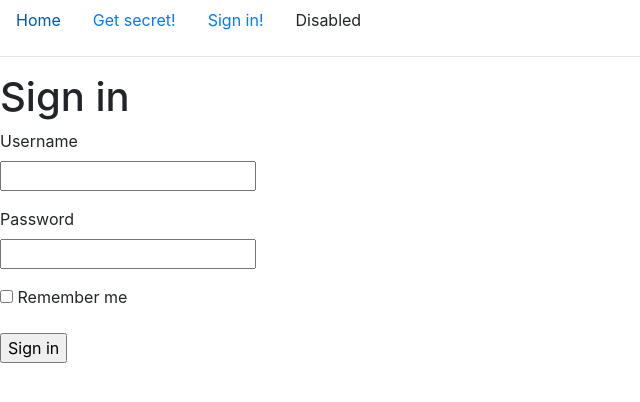
After one commit to kosmonavtus/lp_vault_bot_storage, a Flask app: page /login in a window 1280 px wide. The commit adds this page. Shown: the top 402 px of the page, without its empty margins (0-640 px from the left). Run offline with Flask 2, Linux system fonts and the light colour scheme.

Commit message:
Создал веб-формы: 1) форма ввода логина и пароля, 2) форма ввода имени пользователя для которого необходимо вывести секреты

```diff
--- /dev/null
+++ b/forms.py
@@ -0,0 +1,20 @@
+from flask_wtf import FlaskForm
+from wtforms import StringField, PasswordField, BooleanField, SubmitField
+from wtforms.validators import DataRequired
+
+# Создаём классы веб-форм используя flask_wtf
+# validators=[DataRequired()] проверяет не отправлено ли поле пустым
+
+
+class LoginForm(FlaskForm):
+    # Форма авторизации
+    username = StringField('Username', validators=[DataRequired()])
+    password = PasswordField('Password', validators=[DataRequired()])
+    remember_me = BooleanField('Remember me')
+    submit = SubmitField('Sign in')
+
+
+class SendData(FlaskForm):
+    # Форма для ввода имени пользователя секреты которого необходимо вывести
+    user = StringField('User', validators=[DataRequired()])
+    submit = SubmitField('Send')
--- a/vault_app/__init__.py
+++ b/vault_app/__init__.py
@@ -1,13 +1,18 @@
 # Код приложения на Flask
 from flask import Flask
 from config import Config
-from vault_app.index.index import bluprint as index_blueprint
+from vault_app.routes.index import bluprint as index_blueprint
+from vault_app.routes.send_data import bluprint as send_data_blueprint
+from vault_app.routes.login import bluprint as login_blueprint
 
 
 app = Flask(__name__)
 
 app.config.from_object(Config)
+
 app.register_blueprint(index_blueprint)
+app.register_blueprint(send_data_blueprint)
+app.register_blueprint(login_blueprint)
 
 
 if __name__ == '__main__':
--- /dev/null
+++ b/vault_app/routes/login.py
@@ -0,0 +1,12 @@
+from flask import Blueprint, render_template
+from forms import LoginForm
+
+
+bluprint = Blueprint('login', __name__)
+
+
+@bluprint.route('/login')
+def login():
+    form = LoginForm()
+    title = 'Sign in'
+    return render_template('login.html', title=title, form=form)
--- a/vault_app/templates/base.html
+++ b/vault_app/templates/base.html
@@ -8,9 +8,9 @@
     <!-- Bootstrap CSS -->
     <link rel="stylesheet" href="https://cdn.jsdelivr.net/npm/bootstrap@4.1.3/dist/css/bootstrap.min.css" integrity="sha384-MCw98/SFnGE8fJT3GXwEOngsV7Zt27NXFoaoApmYm81iuXoPkFOJwJ8ERdknLPMO" crossorigin="anonymous">
     {% if title %}
-    <title>{{ title }} - Microblog</title>
+    <title>{{ title }}</title>
     {% else %}
-    <title>Welcome to Microblog</title>
+    <title>Welcome to test_page</title>
     {% endif %}
   </head>
   <body>
@@ -19,10 +19,10 @@
 			<a class="nav-link active" aria-current="page" href="/index">Home</a>
 			</li>
 			<li class="nav-item">
-			<a class="nav-link" href="#">Link</a>
+			<a class="nav-link" href="/send_data">Get secret!</a>
 			</li>
 			<li class="nav-item">
-			<a class="nav-link" href="#">Link</a>
+			<a class="nav-link" href="/login">Sign in!</a>
 			</li>
 			<li class="nav-item">
 			<a class="nav-link disabled">Disabled</a>
--- a/vault_app/templates/index.html
+++ b/vault_app/templates/index.html
@@ -2,9 +2,6 @@
 
 {% block content %}
 <body>
-    <h1>Hello, {{ user.username }}!</h1>
-    {% for post in posts %}
-    <div><p>{{ post.author.username }} says: <b>{{ post.body }}</b></p></div>
-    {% endfor %}
+    <h1>Hello, world!</h1>
 </body>
 {% endblock %}
--- /dev/null
+++ b/vault_app/templates/login.html
@@ -0,0 +1,22 @@
+{% extends "base.html" %}
+
+{% block content %}
+    <h1>Sign in</h1>
+    <form action="" method="post" novalidate>
+        {{ form.hidden_tag() }}
+        <p>
+            {{ form.username.label }}<br>
+            {{ form.username() }}
+        </p>
+        <p>
+            {{ form.password.label }}<br>
+            {{ form.password() }}
+        </p>
+        <p>
+            {{ form.remember_me() }} {{ form.remember_me.label }}
+        </p>
+        <p>
+            {{ form.submit() }}
+        </p>
+    </form>
+{% endblock %}
```
Also changed, not shown: vault_app/index/index.py (deleted, +0 -27 lines), vault_app/routes/index.py (added, +10 -0 lines), vault_app/routes/send_data.py (added, +12 -0 lines), vault_app/templates/send_data.html (added, +23 -0 lines).
